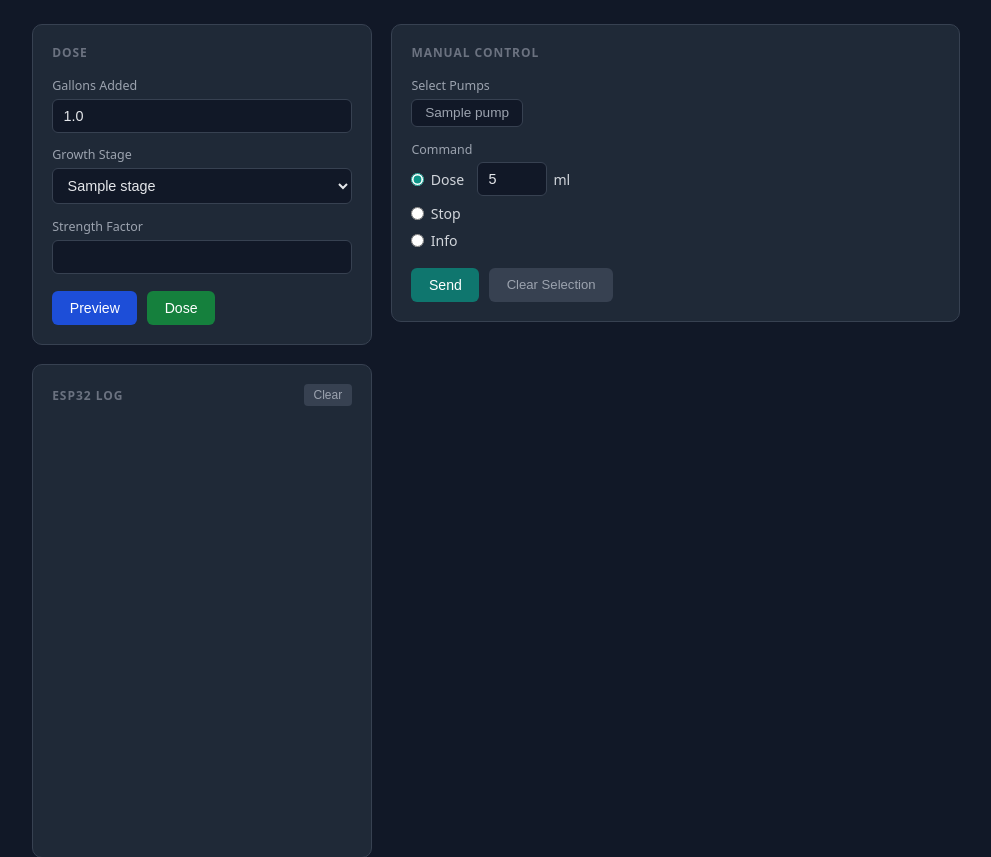
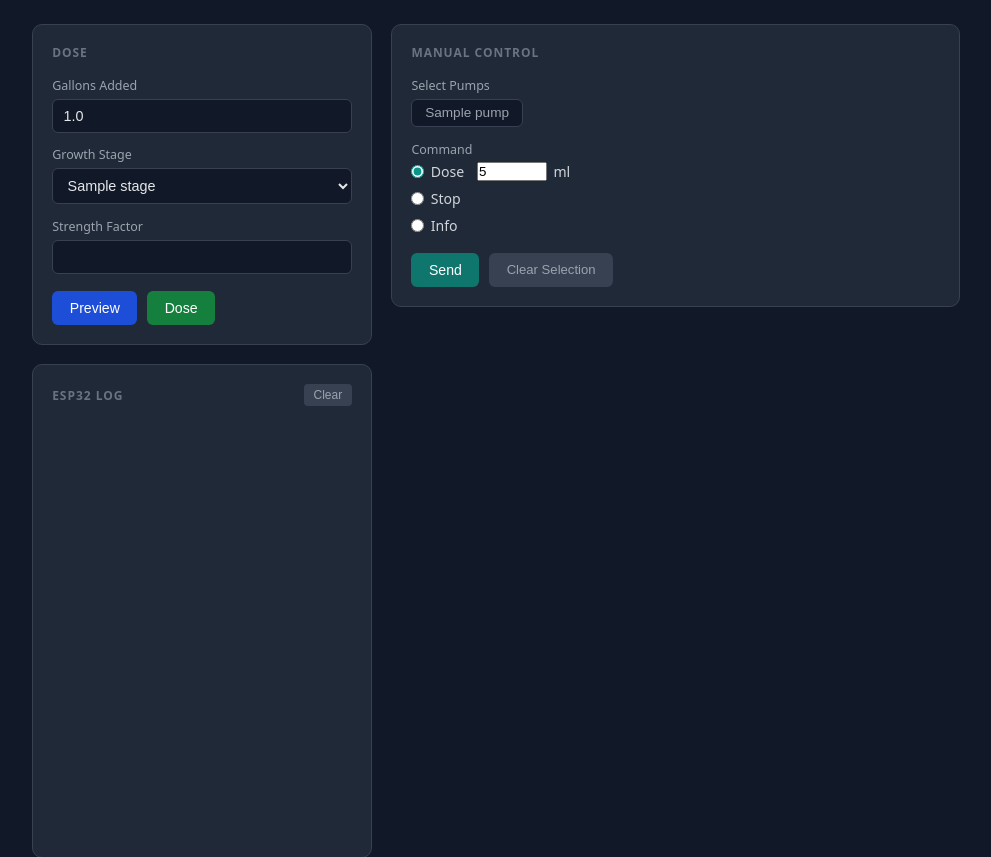
Before and after one commit to Abiel5/doser-ui, a Flask app: template templates/index.html in a window 1280 px wide. Shown: the part 55-912 px from the top of the page, without its empty margins (144-1135 px from the left). Run offline with Flask 3, Linux system fonts and the light colour scheme; the template is opened without the code that fills it: most values are stand-ins (such as "Sample title", 1, 10 or a date in 2020).

Commit message:
Fix command radio layout by removing .field wrapper
.field label { display:block } was overriding .cmd-radio { display:flex }.
Remove the .field div from the command section to avoid the conflict.

Co-Authored-By: Claude Sonnet 4.6 <noreply@anthropic.com>

```diff
--- a/templates/index.html
+++ b/templates/index.html
@@ -244,8 +244,8 @@
       </div>
     </div>
 
-    <div class="field">
-      <label>Command</label>
+    <div style="margin-bottom:0.85rem">
+      <div style="font-size:0.78rem;color:#9ca3af;margin-bottom:0.3rem">Command</div>
       <div class="cmd-options">
         <label class="cmd-radio">
           <input type="radio" name="cmd_type" value="dose" checked> Dose
```
